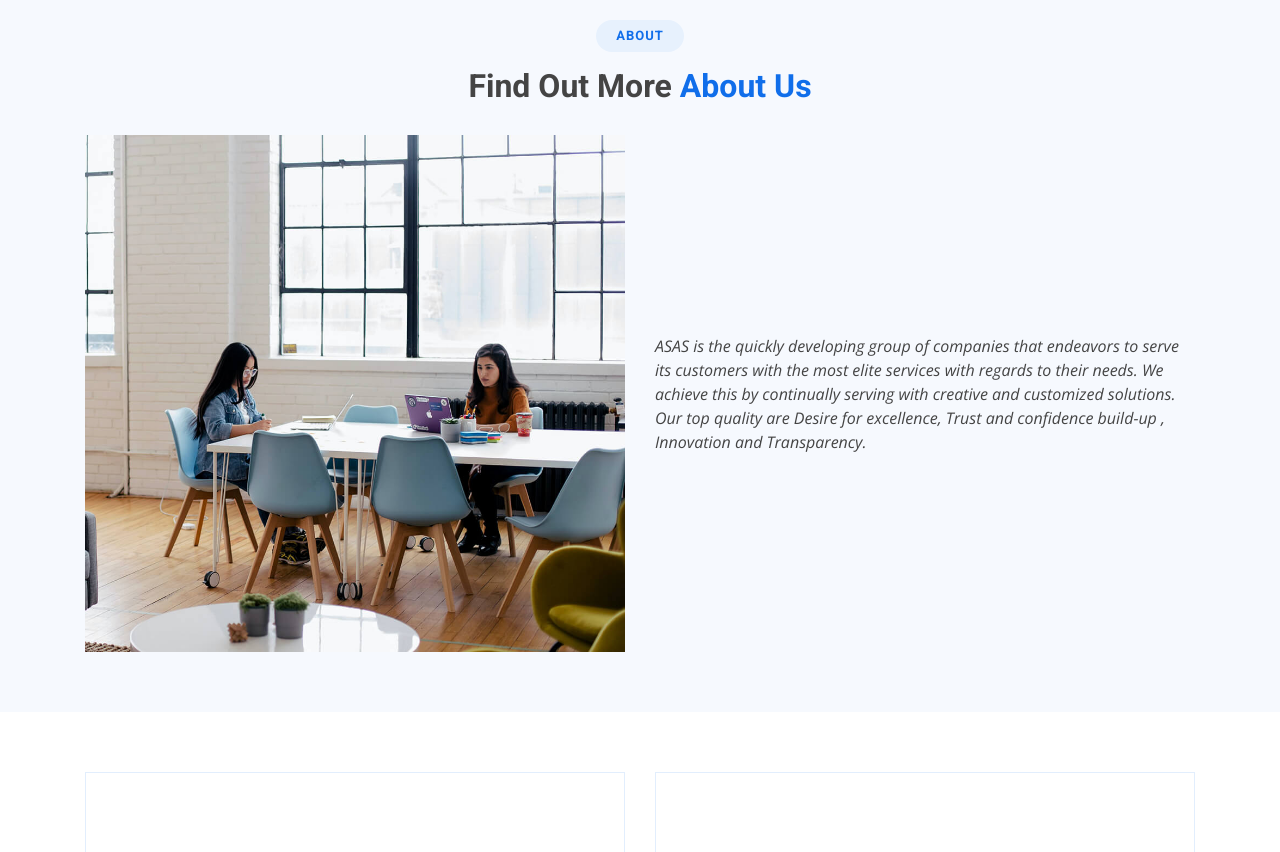
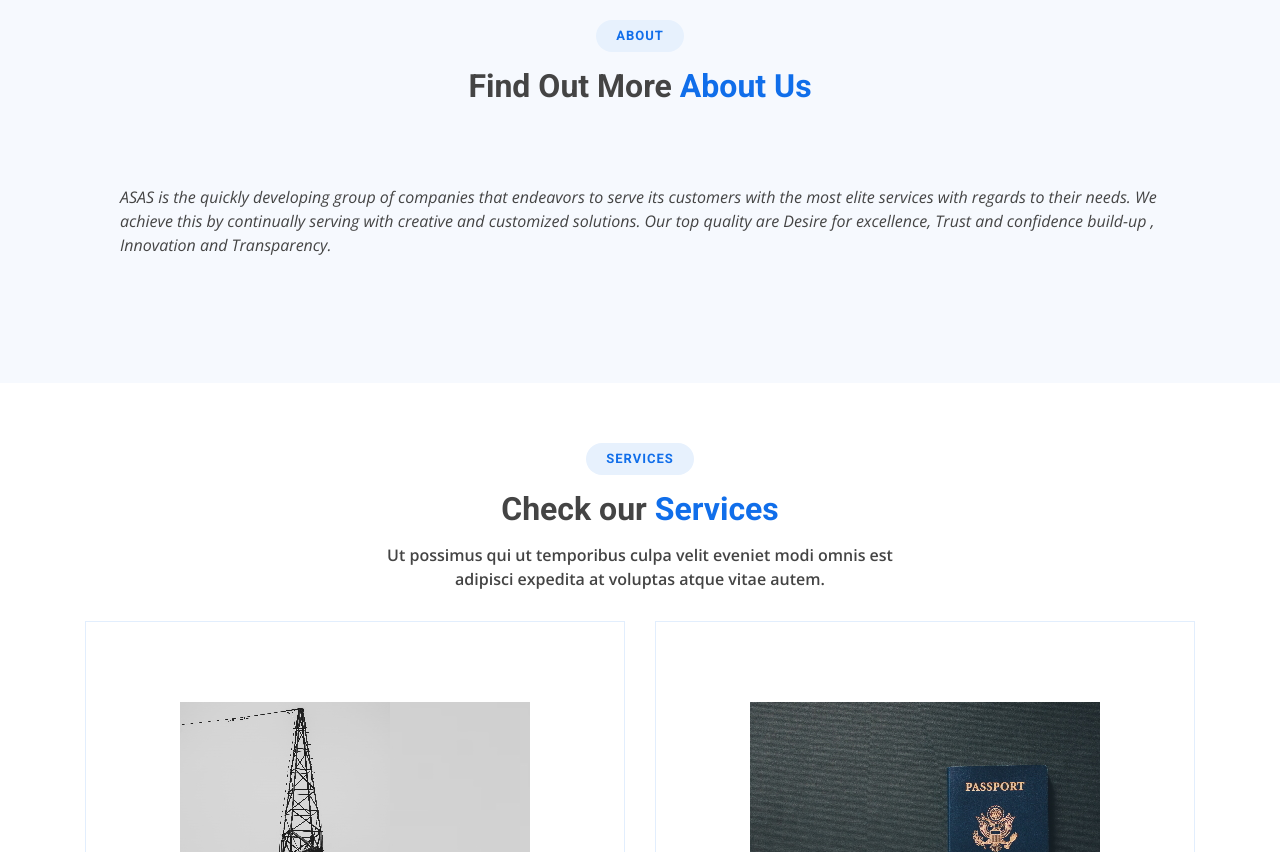
Before and after one commit to nauaneeth/ASAS, a plain HTML site: page index.html in a window 1280 px wide. Shown: the part 640-1492 px from the top of the page. Drawn offline with nearby package versions, Linux system fonts and the light colour scheme.

Commit message:
Updated images, about section

```diff
--- a/index.html
+++ b/index.html
@@ -215,11 +215,8 @@
         </div>
 
         <div class="row">
-          <div class="col-lg-6" data-aos="zoom-out" data-aos-delay="100">
-            <img src="assets/img/about.jpg" class="img-fluid" alt="">
-          </div>
-          <div class="col-lg-6 pt-4 pt-lg-0 content d-flex flex-column justify-content-center" data-aos="fade-up"
-            data-aos-delay="100">
+
+          <div style="justify-content: center; padding: 50px;" data-aos="fade-up" data-aos-delay="100">
             <!--<h3>Voluptatem dignissimos provident quasi corporis voluptates sit assumenda.</h3> -->
             <p class="font-italic">
               ASAS is the quickly developing group of companies that endeavors to serve its customers with
@@ -324,13 +321,13 @@
     <section id="services" class="services">
       <div class="container" data-aos="fade-up">
 
-        <!--<div class="section-title">
-                    <h2>Services</h2>
-                    <h3>Check our <span>Services</span></h3>
-                    <p>Ut possimus qui ut temporibus culpa velit eveniet modi omnis est adipisci expedita at voluptas
-                        atque vitae
-                        autem.</p>
-            </div>-->
+        <div class="section-title">
+          <h2>Services</h2>
+          <h3>Check our <span>Services</span></h3>
+          <p>Ut possimus qui ut temporibus culpa velit eveniet modi omnis est adipisci expedita at voluptas
+            atque vitae
+            autem.</p>
+        </div>
 
         <div class="row">
           <div class="col-lg-6 col-md-6 d-flex align-items-stretch" data-aos="zoom-in" data-aos-delay="100">
```
Also changed, not shown: assets/img/team/team-1.jpg, assets/img/team/team-3.jpg.
